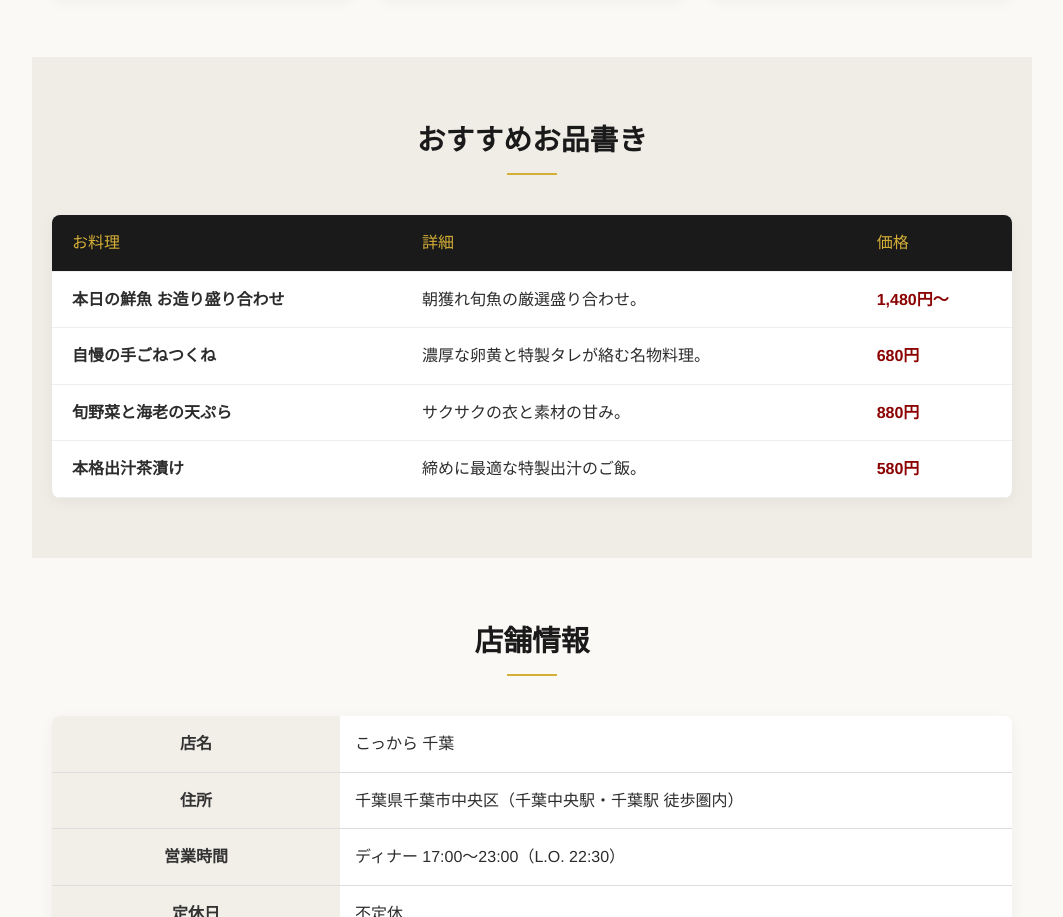
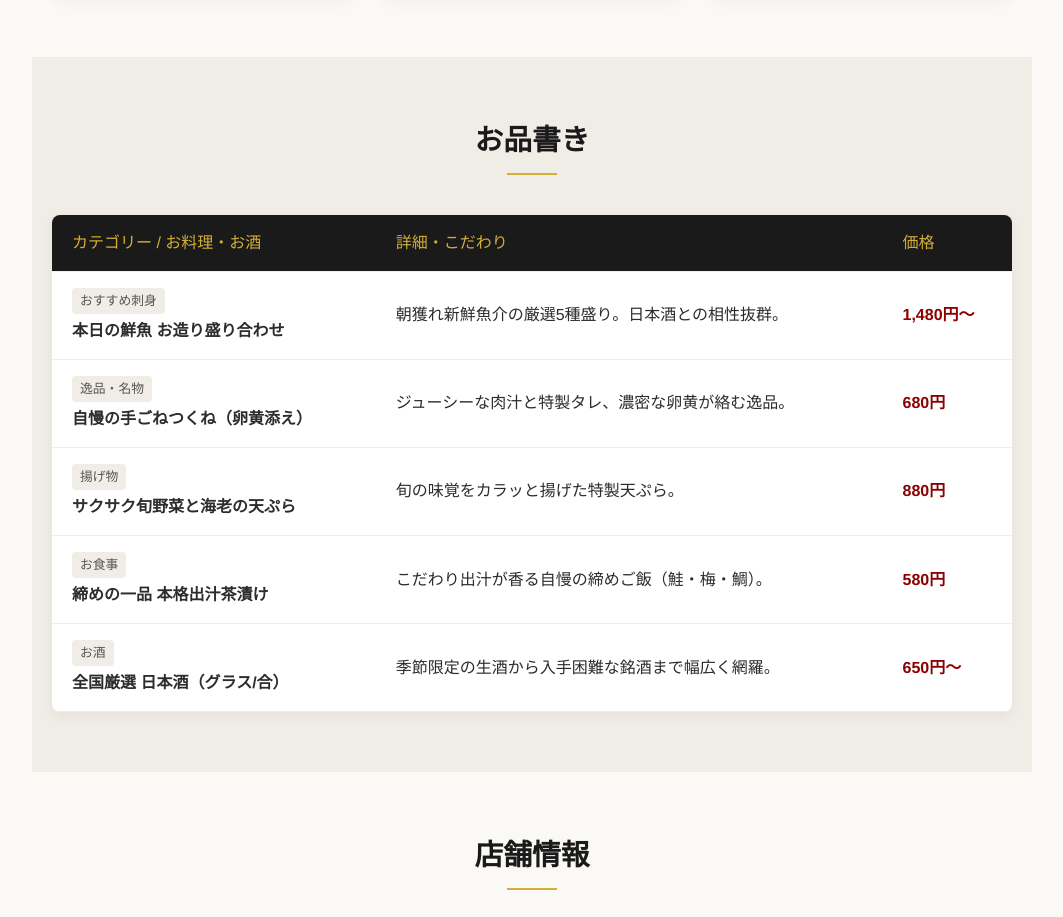
Before and after one commit to whiteharukapibara-stack/KOKARA, a plain HTML site: page index.html in a window 1280 px wide. Shown: the part 962-1879 px from the top of the page, without its empty margins (108-1171 px from the left). Drawn offline with Linux system fonts and the light colour scheme.

Commit message:
Update index.html

```diff
--- a/index.html
+++ b/index.html
@@ -20,7 +20,6 @@
   text-decoration: none;
   color: inherit;
 }
-
 /* ヘッダー */
 header {
   background-color: #1a1a1a;
@@ -52,7 +51,6 @@
 nav a:hover {
   color: #d4af37;
 }
-
 /* ヒーローセクション */
 .hero {
   background: linear-gradient(rgba(0,0,0,0.6), rgba(0,0,0,0.6)), url('https://images.unsplash.com/photo-1514933651103-005eec06c04b?auto=format&fit=crop&w=1200&q=80') center/cover no-repeat;
@@ -88,7 +86,6 @@
 .btn:hover {
   background-color: #b8952b;
 }
-
 /* コンテナ */
 .container {
   max-width: 1000px;
@@ -110,7 +107,6 @@
   background-color: #d4af37;
   margin: 10px auto 0;
 }
-
 /* こだわり */
 .concept-grid {
   display: grid;
@@ -129,7 +125,6 @@
   margin-bottom: 12px;
   color: #1a1a1a;
 }
-
 /* メニュー */
 .menu-table {
   width: 100%;
@@ -149,12 +144,20 @@
   color: #d4af37;
   font-weight: normal;
 }
+.category-tag {
+  display: inline-block;
+  background-color: #f0ede6;
+  color: #555;
+  padding: 3px 8px;
+  border-radius: 4px;
+  font-size: 0.8rem;
+  margin-bottom: 4px;
+}
 .price {
   font-weight: bold;
   color: #8b0000;
   white-space: nowrap;
 }
-
 /* 店舗情報 */
 .info-table {
   width: 100%;
@@ -175,7 +178,6 @@
   padding: 15px;
   border-bottom: 1px solid #ddd;
 }
-
 /* フッター */
 footer {
   background-color: #1a1a1a;
@@ -184,7 +186,6 @@
   padding: 20px;
   font-size: 0.85rem;
 }
-
 @media (max-width: 600px) {
   .hero h1 { font-size: 1.6rem; }
   nav { display: none; }
@@ -229,35 +230,55 @@
 </section>
 
 <section id="menu" class="container" style="background-color: #f0ede6;">
-    <h2 class="section-title">おすすめお品書き</h2>
+  <h2 class="section-title">お品書き</h2>
   <table class="menu-table">
     <thead>
       <tr>
-          <th>お料理</th>
-          <th>詳細</th>
+        <th>カテゴリー / お料理・お酒</th>
+        <th>詳細・こだわり</th>
         <th>価格</th>
       </tr>
     </thead>
     <tbody>
       <tr>
-          <td><strong>本日の鮮魚 お造り盛り合わせ</strong></td>
-          <td>朝獲れ旬魚の厳選盛り合わせ。</td>
+        <td>
+          <span class="category-tag">おすすめ刺身</span><br>
+          <strong>本日の鮮魚 お造り盛り合わせ</strong>
+        </td>
+        <td>朝獲れ新鮮魚介の厳選5種盛り。日本酒との相性抜群。</td>
         <td class="price">1,480円〜</td>
       </tr>
       <tr>
-          <td><strong>自慢の手ごねつくね</strong></td>
-          <td>濃厚な卵黄と特製タレが絡む名物料理。</td>
+        <td>
+          <span class="category-tag">逸品・名物</span><br>
+          <strong>自慢の手ごねつくね（卵黄添え）</strong>
+        </td>
+        <td>ジューシーな肉汁と特製タレ、濃密な卵黄が絡む逸品。</td>
         <td class="price">680円</td>
       </tr>
       <tr>
-          <td><strong>旬野菜と海老の天ぷら</strong></td>
-          <td>サクサクの衣と素材の甘み。</td>
+        <td>
+          <span class="category-tag">揚げ物</span><br>
+          <strong>サクサク旬野菜と海老の天ぷら</strong>
+        </td>
+        <td>旬の味覚をカラッと揚げた特製天ぷら。</td>
         <td class="price">880円</td>
       </tr>
       <tr>
-          <td><strong>本格出汁茶漬け</strong></td>
-          <td>締めに最適な特製出汁のご飯。</td>
+        <td>
+          <span class="category-tag">お食事</span><br>
+          <strong>締めの一品 本格出汁茶漬け</strong>
+        </td>
+        <td>こだわり出汁が香る自慢の締めご飯（鮭・梅・鯛）。</td>
         <td class="price">580円</td>
+      </tr>
+      <tr>
+        <td>
+          <span class="category-tag">お酒</span><br>
+          <strong>全国厳選 日本酒（グラス/合）</strong>
+        </td>
+        <td>季節限定の生酒から入手困難な銘酒まで幅広く網羅。</td>
+        <td class="price">650円〜</td>
       </tr>
     </tbody>
   </table>
@@ -291,3 +312,6 @@
 
 </body>
 </html>
+
+</body>
+</html>
```
Lines whose indentation alone changed are shown as unchanged.
